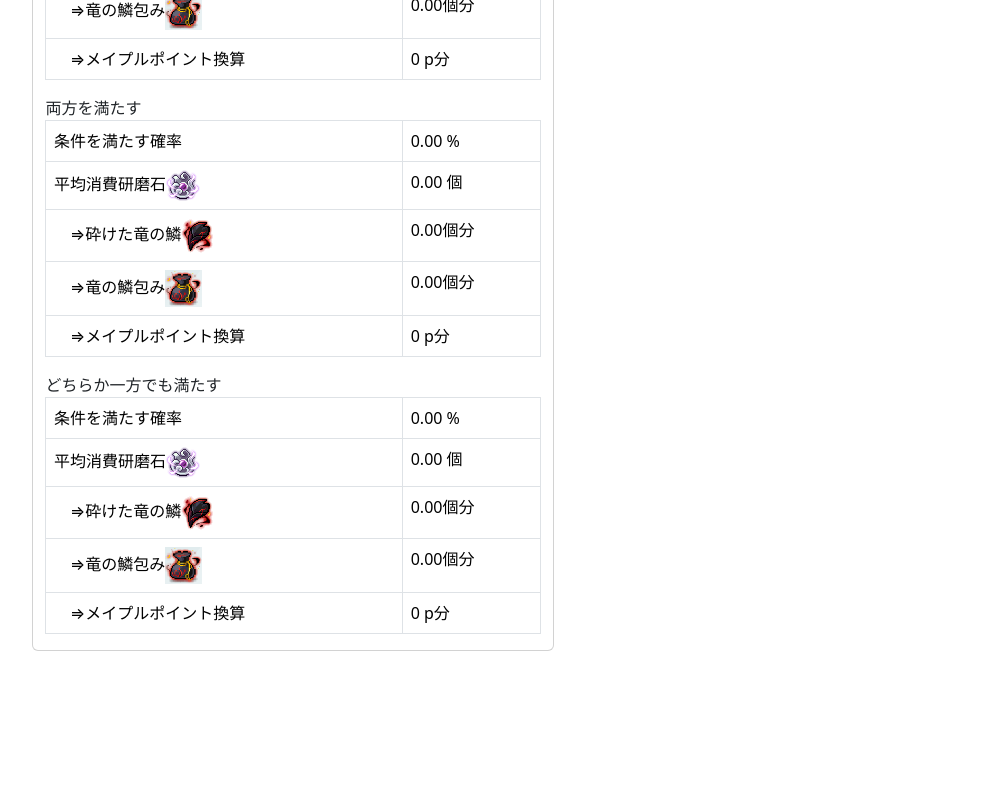
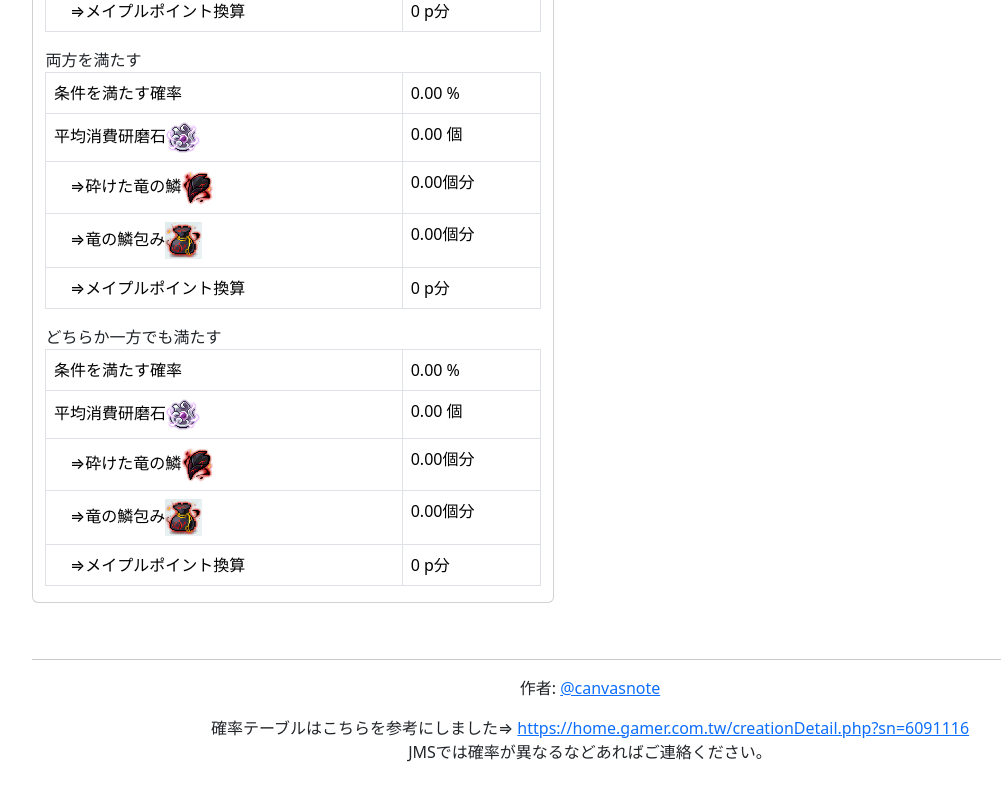
Before and after one commit to canvasnote/akatsuki-simulator, a Vue app: page / in a window 1280 px wide. Shown: the part 1064-1864 px from the top of the page, without its empty margins (50-1051 px from the left). Before the commit the page ends 1731 px from the top, so only its background shows below. Built offline with nearby package versions, Linux system fonts and the light colour scheme.

Commit message:
footer & process cost table

```diff
--- a/src/App.vue
+++ b/src/App.vue
@@ -5,6 +5,7 @@ import { ref } from 'vue'
 import './Whet.vue'
 import Whet from './Whet.vue'
 import Process from './Process.vue'
+import Footer from './Footer.vue'
 </script>
 
 <template>
@@ -24,6 +25,8 @@ import Process from './Process.vue'
         <Process />
       </div>
     </div>
+    <div class="row">
+      <Footer />
+    </div>
   </div>
-
 </template>
--- /dev/null
+++ b/src/Footer.vue
@@ -0,0 +1,10 @@
+<template>
+    <footer class="text-center mt-4 mb-4">
+        <hr />
+        <p>作者: <a href="https://twitter.com/canvasnote" target="_blank">@canvasnote</a></p>
+        <p>
+        確率テーブルはこちらを参考にしました⇒ <a href="https://home.gamer.com.tw/creationDetail.php?sn=6091116" target="_blank">https://home.gamer.com.tw/creationDetail.php?sn=6091116</a> <br />
+        JMSでは確率が異なるなどあればご連絡ください。
+        </p>
+    </footer>
+</template>
--- a/src/Process.vue
+++ b/src/Process.vue
@@ -48,6 +48,19 @@ processLevelList.forEach((level) => {
 });
 console.log(process_probability_table);
 
+const process_cost_table: {[key: number]: number} = {
+    1: 1,
+    2: 1,
+    3: 1,
+    4: 1,
+    5: 1,
+    6: 2,
+    7: 2,
+    8: 2,
+    9: 3,
+    10:3,
+}
+
 const getDiscount = (discountType: string) => {
   switch(discountType) {
     case 'None':
@@ -90,7 +103,7 @@ const process_calc = () => {
         // console.log(process_probability_table);
         // console.log(process_probability_table[current_process_level]);
         const result = process_probability_table[current_process_level][Math.floor(Math.random() * 100)];
-        consume_processstone_count++;
+        consume_processstone_count += process_cost_table[current_process_level];
 
         if(result === "Success") {
             if(current_process_level >= targetProcessLevel.value) {
--- a/src/Whet.vue
+++ b/src/Whet.vue
@@ -192,7 +192,6 @@ const whet_calc = () => {
         <div id="whet_describe" class="card">
             宝玉を10段階まで研磨することを10万回シミュレーションし、<br />
             条件①と②を満たす確率とそれに必要な研磨石数を計算します。<br />
-            <div style="color: red">10段階強化の正しい確率が得られなかったので、現バージョンでは不正確な結果となっています。</div>
         </div>
 
         <div id="whet_settings" class="card">
```
Also changed, not shown: 3 other files (tests, documents, lock files or other folders).
